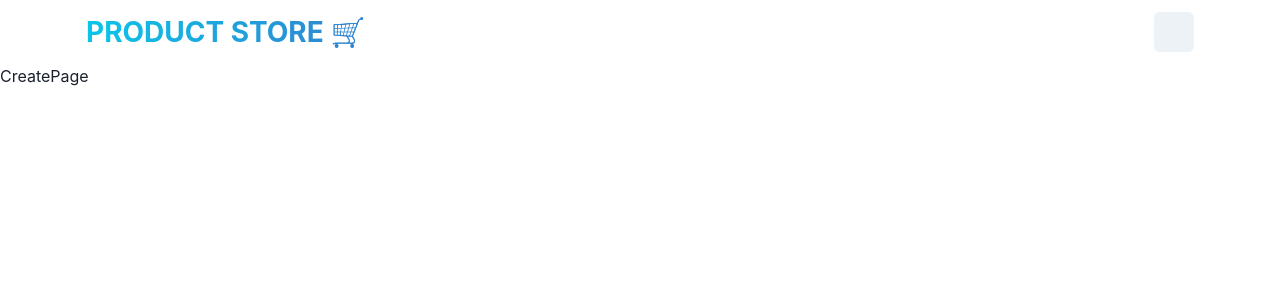
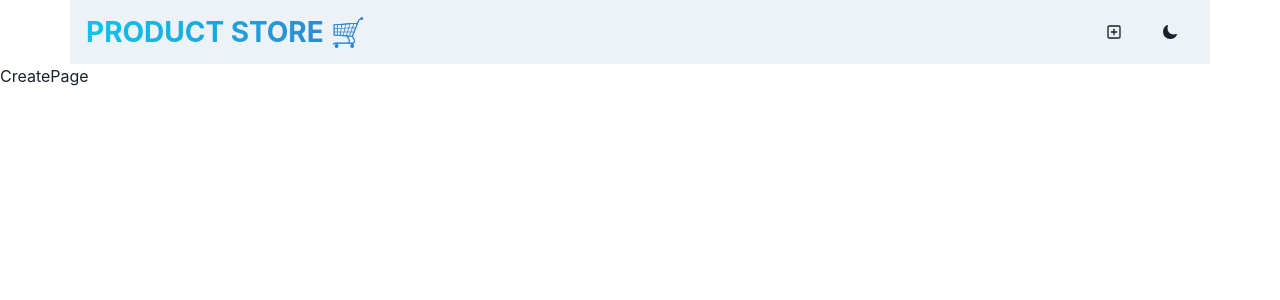
Before and after one commit to Specktreon/MERN, a React (Vite) app in the folder frontend/: page /create in a window 1280 px wide. Shown: the top 300 px of the page. Built offline with nearby package versions, Linux system fonts and the light colour scheme.

Commit message:
navbar darkmode

```diff
--- a/frontend/src/components/Navbar.jsx
+++ b/frontend/src/components/Navbar.jsx
@@ -1,10 +1,26 @@
-import { Container, Flex, HStack, Text, Button } from "@chakra-ui/react";
+import {
+  Container,
+  Flex,
+  HStack,
+  Text,
+  Button,
+  useColorMode,
+  useColorModeValue,
+} from "@chakra-ui/react";
 import { Link } from "react-router-dom";
 import React from "react";
+import { PlusSquareIcon } from "@chakra-ui/icons";
+import { IoMoon } from "react-icons/io5";
+import { LuSun } from "react-icons/lu";
 
 const Navbar = () => {
+  const { colorMode, toggleColorMode } = useColorMode();
   return (
-    <Container maxW={"1140px"} px={4}>
+    <Container
+      maxW={"1140px"}
+      px={4}
+      bg={useColorModeValue("gray.100", "gray.900")}
+    >
       <Flex
         h={16}
         alignItems={"center"}
@@ -26,7 +42,14 @@ const Navbar = () => {
         </Text>
 
         <HStack spaceing={2} alignItems={"center"}>
-          <Button></Button>
+          <Link to={"/create"}>
+            <Button>
+              <PlusSquareIcon />
+            </Button>
+          </Link>
+          <Button onClick={toggleColorMode}>
+            {colorMode === "light" ? <IoMoon /> : <LuSun size="20" />}
+          </Button>
         </HStack>
       </Flex>
     </Container>
```
